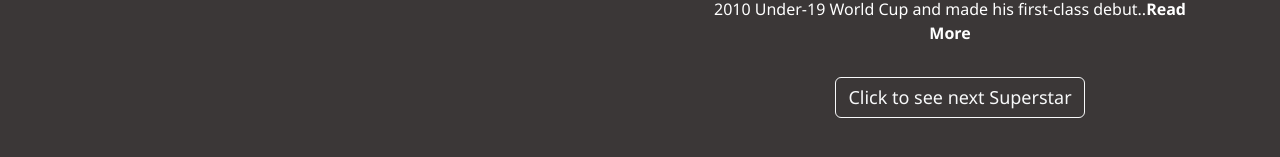
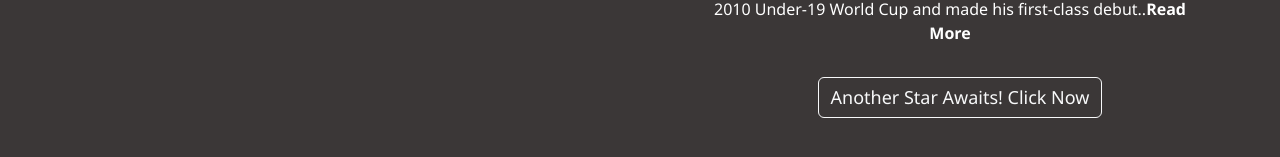
Before and after one commit to Karthikeya-Naik/CricSite, a plain HTML site: page index.html in a window 1280 px wide. Shown: the part 589-746 px from the top of the page. Drawn offline with nearby package versions, Linux system fonts and the light colour scheme.

Commit message:
Update index.html

```diff
--- a/index.html
+++ b/index.html
@@ -163,9 +163,9 @@
                         <p>India has given to the world many a great cricketer but perhaps none as ambitious as Virat Kohli. To meet his ambition, Kohli employed the technical of Sachin Tendulkar and fitness that was in the league of top athletes in the world's best..<span class="fw-bold more">Read More</span></p>
                     </div>
                 </div>
-                <div class="btn next btn-outline-light m-3" id="click1" onclick="profile()">Click to see next Superstar</div>
-                <div class="btn next btn-outline-light m-3 d-none" id="click2" onclick="profile1()">Click to see next Superstar</div>
-                <div class="btn next btn-outline-light m-3 d-none" id="click3" onclick="profile2()">Click to see next Superstar</div>
+                <div class="btn next btn-outline-light m-3" id="click1" onclick="profile()">Another Star Awaits! Click Now</div>
+                <div class="btn next btn-outline-light m-3 d-none" id="click2" onclick="profile1()">Another Star Awaits! Click Now</div>
+                <div class="btn next btn-outline-light m-3 d-none" id="click3" onclick="profile2()">Another Star Awaits! Click Now</div>
             </div>
         </div>
     </div>
```
